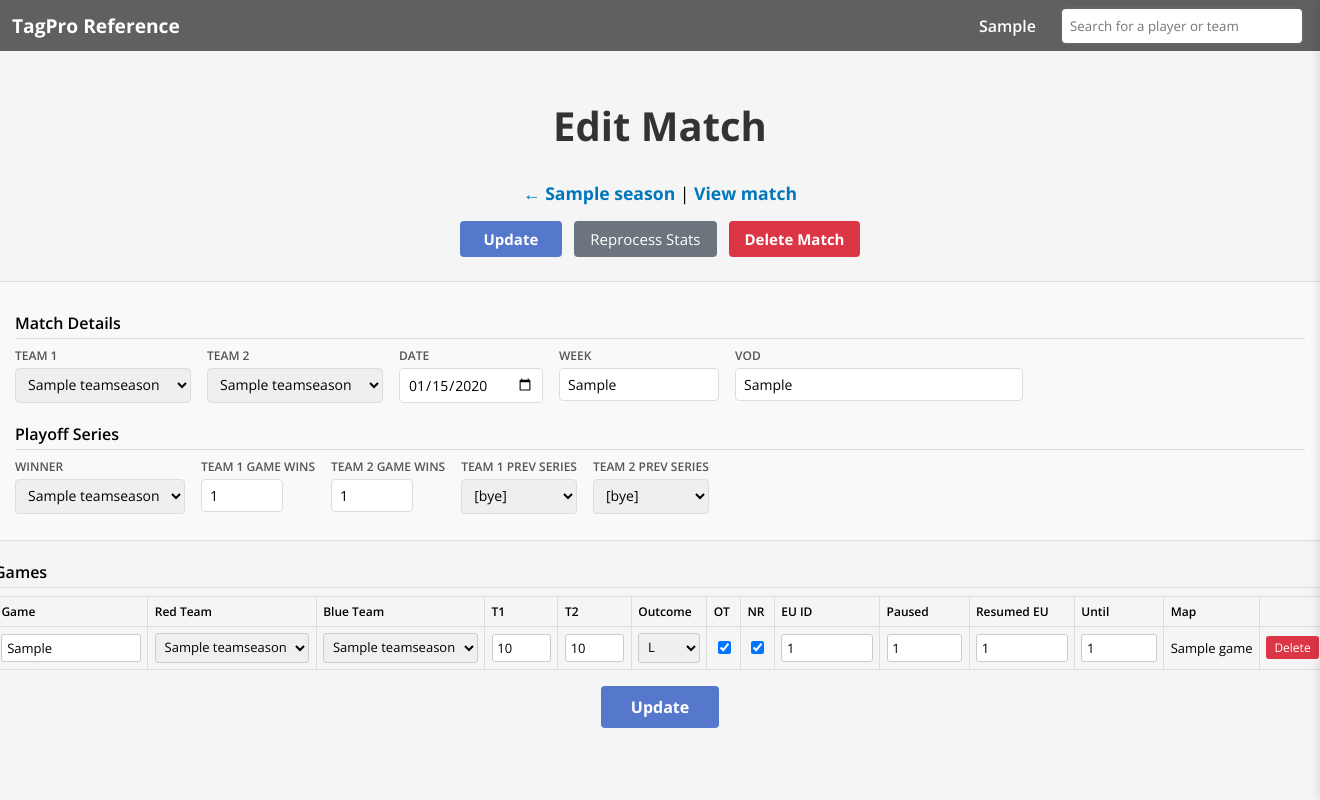
After one commit to Tumblewood/tagpro-reference, a Django app: page /edit/match/1/ in a window 1320 px wide. The commit adds this page. Run offline with Django 5.2, Linux system fonts and the light colour scheme; a user stored in the database is signed in; tables that the repository leaves empty hold one stand-in row (values such as "Sample post").

Commit message:
Add match editor

```diff
--- a/reference/models.py
+++ b/reference/models.py
@@ -270,7 +270,6 @@ class Game(models.Model):
         blank=True,
         help_text="If the game was paused and resumed later, the time (in ticks from the start of the resumed game) to count stats until",
     )
-    replay = models.CharField(max_length=100, unique=True, null=True, blank=True)
     map_name = models.CharField(max_length=255, null=True, blank=True)
     map_id = models.IntegerField(null=True, blank=True)
     red_team = models.ForeignKey(
--- /dev/null
+++ b/reference/templates/reference/edit_match.html
@@ -0,0 +1,371 @@
+{% extends "reference/base.html" %}
+{% load static %}
+{% load url_tags %}
+
+{% block title %}Edit Match - {{ match.team1.abbr }} vs {{ match.team2.abbr }} - TagPro Reference{% endblock %}
+
+{% block extra_css %}
+<link rel="stylesheet" href="{% static 'reference/styles/forms.css' %}">
+<style>
+.match-editor-actions {
+    display: flex;
+    gap: 0.75rem;
+    align-items: center;
+    margin-bottom: 1.5rem;
+    flex-wrap: wrap;
+}
+
+.match-editor-actions .btn-submit {
+    font-size: 0.9375rem;
+    padding: 0.5rem 1.5rem;
+}
+
+.match-editor-actions .btn-secondary,
+.match-editor-actions .btn-danger {
+    font-size: 0.9375rem;
+    padding: 0.5rem 1rem;
+}
+
+.match-fields {
+    display: flex;
+    flex-wrap: wrap;
+    gap: 1rem;
+    margin-bottom: 1.25rem;
+}
+
+.match-field {
+    display: flex;
+    flex-direction: column;
+    gap: 0.25rem;
+}
+
+.match-field label {
+    font-size: 0.75rem;
+    font-weight: 600;
+    color: #555;
+    text-transform: uppercase;
+}
+
+.match-field select,
+.match-field input {
+    padding: 0.375rem 0.5rem;
+    border: 1px solid #ddd;
+    border-radius: 4px;
+    font-size: 0.875rem;
+}
+
+.match-field select:focus,
+.match-field input:focus {
+    outline: none;
+    border-color: #57c;
+}
+
+.match-field-team { min-width: 11rem; }
+.match-field-date { width: 9rem; }
+.match-field-week { width: 10rem; }
+.match-field-vod  { width: 18rem; }
+
+.section-header-edit {
+    font-size: 1rem;
+    font-weight: 600;
+    margin: 1.25rem 0 0.5rem;
+    padding-bottom: 0.25rem;
+    border-bottom: 1px solid #ddd;
+}
+
+.games-scroll {
+    overflow-x: auto;
+    margin-bottom: 1rem;
+}
+
+.games-table {
+    border-collapse: collapse;
+    font-size: 0.8125rem;
+    white-space: nowrap;
+}
+
+.games-table th,
+.games-table td {
+    border: 1px solid #ddd;
+    padding: 0.375rem 0.4rem;
+    text-align: left;
+    vertical-align: middle;
+}
+
+.games-table th {
+    background: #f5f5f5;
+    font-weight: 600;
+    font-size: 0.75rem;
+}
+
+.games-table tbody tr:nth-child(even) { background: #f9f9f9; }
+.games-table tbody tr:hover { background: #e6f3ff; }
+
+.games-table input[type="text"],
+.games-table input[type="number"] {
+    padding: 0.25rem 0.3rem;
+    border: 1px solid #ccc;
+    border-radius: 3px;
+    font-size: 0.8125rem;
+}
+
+.games-table input[type="text"]:focus,
+.games-table input[type="number"]:focus {
+    outline: none;
+    border-color: #57c;
+}
+
+.games-table select {
+    padding: 0.25rem 0.3rem;
+    border: 1px solid #ccc;
+    border-radius: 3px;
+    font-size: 0.8125rem;
+}
+
+.games-table select:focus {
+    outline: none;
+    border-color: #57c;
+}
+
+.col-gim     { width: 8rem; }
+.col-team    { width: 9rem; }
+.col-score   { width: 3rem; }
+.col-outcome { width: 4.5rem; }
+.col-bool    { width: 3rem; text-align: center; }
+.col-eu      { width: 5rem; }
+.col-paused  { width: 4rem; }
+.col-map     { width: 8rem; }
+.col-del     { width: 4rem; text-align: center; }
+
+.btn-del-game {
+    background: #dc3545;
+    color: white;
+    border: none;
+    border-radius: 3px;
+    padding: 0.2rem 0.5rem;
+    font-size: 0.75rem;
+    cursor: pointer;
+}
+
+.btn-del-game:hover { background: #c82333; }
+
+.series-fields {
+    display: flex;
+    flex-wrap: wrap;
+    gap: 1rem;
+    margin-bottom: 1rem;
+}
+</style>
+{% endblock %}
+
+{% block content %}
+<h1 class="page-title">Edit Match</h1>
+
+<div class="page-info-primary">
+    <a href="{% url 'edit_season' season.id %}">← {{ season.name }}</a>
+    | <a href="{% url 'match_view' match.id %}">View match</a>
+</div>
+
+<!-- Action buttons — Update submits the main form below; others are their own forms -->
+<div class="match-editor-actions">
+    <button class="btn-submit" type="submit" form="update-form">Update</button>
+    <form method="post" style="display:contents">
+        {% csrf_token %}
+        <input type="hidden" name="action" value="reprocess">
+        <button class="btn-secondary" type="submit">Reprocess Stats</button>
+    </form>
+    <form method="post" style="display:contents">
+        {% csrf_token %}
+        <input type="hidden" name="action" value="delete_match">
+        <button class="btn-danger" type="submit" onclick="return confirm('Delete this match and all its games?')">Delete Match</button>
+    </form>
+</div>
+
+<!-- Main update form -->
+<form method="post" id="update-form">
+    {% csrf_token %}
+    <input type="hidden" name="action" value="update">
+
+    <div class="form-section">
+        <div class="section-header-edit">Match Details</div>
+        <div class="match-fields">
+            <div class="match-field match-field-team">
+                <label>Team 1</label>
+                <select name="team1_id">
+                    {% for team in teams %}
+                        <option value="{{ team.id }}" {% if team.id == match.team1.id %}selected{% endif %}>{{ team.name }}</option>
+                    {% endfor %}
+                </select>
+            </div>
+            <div class="match-field match-field-team">
+                <label>Team 2</label>
+                <select name="team2_id">
+                    {% for team in teams %}
+                        <option value="{{ team.id }}" {% if team.id == match.team2.id %}selected{% endif %}>{{ team.name }}</option>
+                    {% endfor %}
+                </select>
+            </div>
+            <div class="match-field match-field-date">
+                <label>Date</label>
+                <input type="date" name="date" value="{{ match.date|date:'Y-m-d' }}">
+            </div>
+            <div class="match-field match-field-week">
+                <label>Week</label>
+                <input type="text" name="week" value="{{ match.week }}">
+            </div>
+            <div class="match-field match-field-vod">
+                <label>VOD</label>
+                <input type="url" name="vod" value="{{ match.vod|default:'' }}">
+            </div>
+        </div>
+
+        {% if playoff_series %}
+        <div class="section-header-edit">Playoff Series</div>
+        <div class="series-fields">
+            <div class="match-field">
+                <label>Winner</label>
+                <select name="series_winner_id">
+                    <option value="">—</option>
+                    {% for team in teams %}
+                        <option value="{{ team.id }}" {% if playoff_series.winner_id == team.id %}selected{% endif %}>{{ team.name }}</option>
+                    {% endfor %}
+                </select>
+            </div>
+            <div class="match-field">
+                <label>Team 1 Game Wins</label>
+                <input type="number" name="series_team1_game_wins" value="{{ playoff_series.team1_game_wins|default:'' }}" style="width:4rem">
+            </div>
+            <div class="match-field">
+                <label>Team 2 Game Wins</label>
+                <input type="number" name="series_team2_game_wins" value="{{ playoff_series.team2_game_wins|default:'' }}" style="width:4rem">
+            </div>
+            <div class="match-field">
+                <label>Team 1 Prev Series</label>
+                <select name="series_team1_prev_id">
+                    <option value="">[bye]</option>
+                    {% for s in other_series %}
+                        <option value="{{ s.id }}" {% if playoff_series.team1_prev_series_id == s.id %}selected{% endif %}>
+                            {{ s.match.date|date:"n/j" }}: {{ s.match.team1.name }} vs {{ s.match.team2.name }}
+                        </option>
+                    {% endfor %}
+                </select>
+            </div>
+            <div class="match-field">
+                <label>Team 2 Prev Series</label>
+                <select name="series_team2_prev_id">
+                    <option value="">[bye]</option>
+                    {% for s in other_series %}
+                        <option value="{{ s.id }}" {% if playoff_series.team2_prev_series_id == s.id %}selected{% endif %}>
+                            {{ s.match.date|date:"n/j" }}: {{ s.match.team1.name }} vs {{ s.match.team2.name }}
+                        </option>
+                    {% endfor %}
+                </select>
+            </div>
+        </div>
+        {% endif %}
+    </div>
+
+    <div class="section-header-edit">Games</div>
+
+    <div class="games-scroll admin-table-container">
+        <table class="games-table">
+            <thead>
+                <tr>
+                    <th class="col-gim">Game</th>
+                    <th class="col-team">Red Team</th>
+                    <th class="col-team">Blue Team</th>
+                    <th class="col-score">T1</th>
+                    <th class="col-score">T2</th>
+                    <th class="col-outcome">Outcome</th>
+                    <th class="col-bool">OT</th>
+                    <th class="col-bool">NR</th>
+                    <th class="col-eu">EU ID</th>
+                    <th class="col-paused">Paused</th>
+                    <th class="col-eu">Resumed EU</th>
+                    <th class="col-paused">Until</th>
+                    <th class="col-map">Map</th>
+                    <th class="col-del"></th>
+                </tr>
+            </thead>
+            <tbody>
+                {% for game in games %}
+                <tr>
+                    <td class="col-gim">
+                        <input type="text" class="col-gim" name="game_{{ game.id }}_game_in_match" value="{{ game.game_in_match|default:'' }}">
+                    </td>
+                    <td class="col-team">
+                        <select name="game_{{ game.id }}_red_team_id">
+                            {% for team in teams %}
+                                <option value="{{ team.id }}" {% if game.red_team_id == team.id %}selected{% endif %}>{{ team.name }}</option>
+                            {% endfor %}
+                        </select>
+                    </td>
+                    <td class="col-team">
+                        <select name="game_{{ game.id }}_blue_team_id">
+                            {% for team in teams %}
+                                <option value="{{ team.id }}" {% if game.blue_team_id == team.id %}selected{% endif %}>{{ team.name }}</option>
+                            {% endfor %}
+                        </select>
+                    </td>
+                    <td class="col-score">
+                        <input type="number" name="game_{{ game.id }}_team1_score" value="{{ game.team1_score }}" style="width:3rem">
+                    </td>
+                    <td class="col-score">
+                        <input type="number" name="game_{{ game.id }}_team2_score" value="{{ game.team2_score }}" style="width:3rem">
+                    </td>
+                    <td class="col-outcome">
+                        <select name="game_{{ game.id }}_outcome">
+                            <option value="">—</option>
+                            {% for val, label in outcome_choices %}
+                                <option value="{{ val }}" {% if game.outcome == val %}selected{% endif %}>{{ val }}</option>
+                            {% endfor %}
+                        </select>
+                    </td>
+                    <td class="col-bool">
+                        <input type="checkbox" name="game_{{ game.id }}_had_ot" {% if game.had_ot %}checked{% endif %}>
+                    </td>
+                    <td class="col-bool">
+                        <input type="checkbox" name="game_{{ game.id }}_non_regulation" {% if game.non_regulation %}checked{% endif %}>
+                    </td>
+                    <td class="col-eu">
+                        <input type="number" name="game_{{ game.id }}_tagpro_eu" value="{{ game.tagpro_eu|default:'' }}" style="width:5rem">
+                    </td>
+                    <td class="col-paused">
+                        <input type="number" name="game_{{ game.id }}_paused_time" value="{{ game.paused_time|default:'' }}" style="width:4rem">
+                    </td>
+                    <td class="col-eu">
+                        <input type="number" name="game_{{ game.id }}_resumed_tagpro_eu" value="{{ game.resumed_tagpro_eu|default:'' }}" style="width:5rem">
+                    </td>
+                    <td class="col-paused">
+                        <input type="number" name="game_{{ game.id }}_resumed_stats_count_until" value="{{ game.resumed_stats_count_until|default:'' }}" style="width:4rem">
+                    </td>
+                    <td class="col-map">{{ game.map_name|default:"—" }}</td>
+                    <td class="col-del">
+                        <button type="button" class="btn-del-game"
+                            onclick="if(confirm('Delete this game?')) { document.getElementById('del-game-id').value='{{ game.id }}'; document.getElementById('del-game-form').submit(); }">
+                            Delete
+                        </button>
+                    </td>
+                </tr>
+                {% empty %}
+                <tr>
+                    <td colspan="14" style="text-align:center; color:#888;">No games in this match.</td>
+                </tr>
+                {% endfor %}
+            </tbody>
+        </table>
+    </div>
+
+    <div class="center" style="margin-top:1rem;">
+        <button class="btn-submit" type="submit">Update</button>
+    </div>
+</form>
+
+<!-- Hidden delete-game form (shared by all delete buttons) -->
+<form method="post" id="del-game-form" style="display:none">
+    {% csrf_token %}
+    <input type="hidden" name="action" value="delete_game">
+    <input type="hidden" name="game_id" id="del-game-id" value="">
+</form>
+
+{% endblock %}
--- a/reference/templates/reference/edit_season.html
+++ b/reference/templates/reference/edit_season.html
@@ -250,7 +250,7 @@ function changeSeason() {
                 </td>
                 {% if is_admin %}
                 <td class="center">
-                    <a href="/admin/reference/match/{{ item.match.id }}/change/" target="_blank">✎</a>
+                    <a href="{% url 'edit_match' item.match.id %}">✎</a>
                 </td>
                 {% endif %}
             </tr>
--- a/reference/templates/reference/match_view.html
+++ b/reference/templates/reference/match_view.html
@@ -17,7 +17,7 @@
         | Date: {{ match.date|date:"n/j" }}
         {% if match.vod %} | <a href="{{ match.vod }}" target="_blank">vod</a>{% endif %}
         {% if user.is_staff %}
-        | <a href="{% url 'admin:reference_match_change' match.id %}" target="_blank">Edit</a>
+        | <a href="{% url 'edit_match' match.id %}">Edit</a>
         {% endif %}
     </div>
 
@@ -26,7 +26,6 @@
         Map: {{ map_info.map_name }}
         {% if map_info.tagpro_eu_url %} | <a href="{{ map_info.tagpro_eu_url }}" target="_blank">tagpro.eu</a>{% endif %}
         {% if map_info.resumed_tagpro_eu_url %} | <a href="{{ map_info.resumed_tagpro_eu_url }}" target="_blank">part 2</a>{% endif %}
-        {% if map_info.replay %} | <a href="{{ map_info.replay }}" target="_blank">replay</a>{% endif %}
     </div>
     {% endif %}
 
--- a/reference/urls.py
+++ b/reference/urls.py
@@ -71,5 +71,6 @@ urlpatterns = [
         views.edit_season_by_name,
         name="edit_season_by_name",
     ),
+    path("edit/match/<int:match_id>/", views.edit_match, name="edit_match"),
     path("edit/logos/", views.edit_logos, name="edit_logos"),
 ]
--- a/reference/views.py
+++ b/reference/views.py
@@ -38,6 +38,7 @@ from reference.utils.stat_collection import (
     calculate_scar,
     infer_playoff_series,
     process_game_stats,
+    reprocess_match,
 )
 from reference.utils.data_correction import merge_players, merge_player_seasons
 from reference.models import (
@@ -48,6 +49,7 @@ from reference.models import (
     Match,
     PlayoffSeries,
     Game,
+    PlayerGameLog,
     League,
     Franchise,
     AwardType,
@@ -1342,7 +1344,6 @@ def match_view(req, match_id):
             "tagpro_eu_url": (
                 f"https://tagpro.eu/?match={game.tagpro_eu}" if game.tagpro_eu else None
             ),
-            "replay": game.replay,
         }
         if game.resumed_tagpro_eu:
             map_info["resumed_tagpro_eu_url"] = (
@@ -2227,6 +2228,224 @@ def edit_season(request, season_id):
     )
 
 
+REGULAR_SEASON_STANDING_POINTS = {
+    "W":   (3, 0),
+    "OTW": (2, 1),
+    "T":   (1, 1),
+    "OTL": (1, 2),
+    "L":   (0, 3),
+}
+
+PLAYOFF_STANDING_POINTS = {
+    "W":   (1, 0),
+    "OTW": (1, 0),
+    "T":   (0, 0),
+    "OTL": (0, 1),
+    "L":   (0, 1),
+}
+
+
+def _compute_standing_points(outcome, is_regular_season, game_in_match):
+    """
+    Return (team1_standing_points, team2_standing_points) for a game.
+    Half 2 and Overtime games return (None, None); their points are assigned
+    to Half 1 by set_multi_half_outcomes during update_standings.
+    """
+    if not outcome:
+        return None, None
+    if game_in_match and ("Half" in game_in_match or "Overtime" in game_in_match):
+        if "Half 1" not in game_in_match:
+            return None, None
+    table = REGULAR_SEASON_STANDING_POINTS if is_regular_season else PLAYOFF_STANDING_POINTS
+    return table.get(outcome, (None, None))
+
+
+def _parse_int_or_none(val):
+    try:
+        return int(val) if val and str(val).strip() else None
+    except (ValueError, TypeError):
+        return None
+
+
+def _cascade_match_team_changes(match, old_team1, old_team2, new_team1, new_team2):
+    if old_team1 != new_team1:
+        Game.objects.filter(match=match, red_team=old_team1).update(red_team=new_team1)
+        Game.objects.filter(match=match, blue_team=old_team1).update(blue_team=new_team1)
+        PlayerGameLog.objects.filter(game__match=match, team=old_team1).update(team=new_team1)
+    if old_team2 != new_team2:
+        Game.objects.filter(match=match, red_team=old_team2).update(red_team=new_team2)
+        Game.objects.filter(match=match, blue_team=old_team2).update(blue_team=new_team2)
+        PlayerGameLog.objects.filter(game__match=match, team=old_team2).update(team=new_team2)
+
+
+def _handle_edit_match_update(request, match):
+    post = request.POST
+    season = match.season
+
+    # Capture old teams before any changes
+    old_team1 = match.team1
+    old_team2 = match.team2
+
+    new_team1_id = post.get("team1_id")
+    new_team2_id = post.get("team2_id")
+    new_date_str = post.get("date", "").strip()
+    new_week = post.get("week", "").strip()
+    new_vod = post.get("vod", "").strip() or None
+
+    if new_team1_id:
+        match.team1 = TeamSeason.objects.get(id=new_team1_id, season=season)
+    if new_team2_id:
+        match.team2 = TeamSeason.objects.get(id=new_team2_id, season=season)
+    if new_date_str:
+        match.date = datetime.strptime(new_date_str, "%Y-%m-%d").date()
+    if new_week:
+        match.week = new_week
+    match.vod = new_vod
+    match.save()
+
+    _cascade_match_team_changes(match, old_team1, old_team2, match.team1, match.team2)
+
+    # Update PlayoffSeries if one exists
+    series = match.get_playoff_series()
+    if series:
+        winner_id = post.get("series_winner_id") or None
+        t1_prev_id = post.get("series_team1_prev_id") or None
+        t2_prev_id = post.get("series_team2_prev_id") or None
+        series.winner = TeamSeason.objects.get(id=winner_id) if winner_id else None
+        series.team1_prev_series = PlayoffSeries.objects.get(id=t1_prev_id) if t1_prev_id else None
+        series.team2_prev_series = PlayoffSeries.objects.get(id=t2_prev_id) if t2_prev_id else None
+        series.team1_game_wins = _parse_int_or_none(post.get("series_team1_game_wins"))
+        series.team2_game_wins = _parse_int_or_none(post.get("series_team2_game_wins"))
+        series.save()
+
+    is_regular_season = match.week.startswith("Week")
+
+    # Collect per-game updates
+    games = list(match.games.all())
+    game_updates = []
+    for game in games:
+        pk = game.pk
+        outcome = post.get(f"game_{pk}_outcome") or None
+        gim = post.get(f"game_{pk}_game_in_match", "").strip() or None
+        t1_sp, t2_sp = _compute_standing_points(outcome, is_regular_season, gim)
+        game_updates.append({
+            "game": game,
+            "game_in_match": gim,
+            "tagpro_eu": _parse_int_or_none(post.get(f"game_{pk}_tagpro_eu")),
+            "paused_time": _parse_int_or_none(post.get(f"game_{pk}_paused_time")),
+            "resumed_tagpro_eu": _parse_int_or_none(post.get(f"game_{pk}_resumed_tagpro_eu")),
+            "resumed_stats_count_until": _parse_int_or_none(post.get(f"game_{pk}_resumed_stats_count_until")),
+            "red_team_id": _parse_int_or_none(post.get(f"game_{pk}_red_team_id")),
+            "blue_team_id": _parse_int_or_none(post.get(f"game_{pk}_blue_team_id")),
+            "team1_score": _parse_int_or_none(post.get(f"game_{pk}_team1_score")) or 0,
+            "team2_score": _parse_int_or_none(post.get(f"game_{pk}_team2_score")) or 0,
+            "outcome": outcome,
+            "team1_standing_points": t1_sp,
+            "team2_standing_points": t2_sp,
+            "had_ot": bool(post.get(f"game_{pk}_had_ot")),
+            "non_regulation": bool(post.get(f"game_{pk}_non_regulation")),
+        })
+
+    # Two-phase update to avoid unique constraint violations on game_in_match, tagpro_eu,
+    # and resumed_tagpro_eu during intermediate states
+    with transaction.atomic():
+        for gu in game_updates:
+            g = gu["game"]
+            g.game_in_match = f"__tmp_{g.pk}__"
+            g.tagpro_eu = None
+            g.resumed_tagpro_eu = None
+        Game.objects.bulk_update(
+            [gu["game"] for gu in game_updates],
+            ["game_in_match", "tagpro_eu", "resumed_tagpro_eu"],
+        )
+
+        for gu in game_updates:
+            g = gu["game"]
+            g.game_in_match = gu["game_in_match"]
+            g.tagpro_eu = gu["tagpro_eu"]
+            g.paused_time = gu["paused_time"]
+            g.resumed_tagpro_eu = gu["resumed_tagpro_eu"]
+            g.resumed_stats_count_until = gu["resumed_stats_count_until"]
+            if gu["red_team_id"]:
+                g.red_team_id = gu["red_team_id"]
+            if gu["blue_team_id"]:
+                g.blue_team_id = gu["blue_team_id"]
+            g.team1_score = gu["team1_score"]
+            g.team2_score = gu["team2_score"]
+            g.outcome = gu["outcome"]
+            g.team1_standing_points = gu["team1_standing_points"]
+            g.team2_standing_points = gu["team2_standing_points"]
+            g.had_ot = gu["had_ot"]
+            g.non_regulation = gu["non_regulation"]
+        Game.objects.bulk_update(
+            [gu["game"] for gu in game_updates],
+            [
+                "game_in_match", "tagpro_eu", "paused_time", "resumed_tagpro_eu",
+                "resumed_stats_count_until", "red_team", "blue_team",
+                "team1_score", "team2_score", "outcome",
+                "team1_standing_points", "team2_standing_points", "had_ot", "non_regulation",
+            ],
+        )
+
+    update_standings(season)
+    infer_playoff_series(season)
+
+
+@data_entry_required
+def edit_match(request, match_id):
+    match = get_object_or_404(
+        Match.objects.select_related("season", "team1", "team2"), id=match_id
+    )
+    season = match.season
+
+    if request.method == "POST":
+        action = request.POST.get("action")
+        try:
+            if action == "update":
+                _handle_edit_match_update(request, match)
+                messages.success(request, "Match updated.")
+            elif action == "delete_game":
+                game_id = request.POST.get("game_id")
+                game = Game.objects.get(id=game_id, match=match)
+                label = game.game_in_match or str(game.id)
+                game.delete()
+                messages.success(request, f"Deleted {label}.")
+            elif action == "delete_match":
+                match.delete()
+                messages.success(request, "Match deleted.")
+                return redirect("edit_season", season_id=season.id)
+            elif action == "reprocess":
+                reprocess_match(match)
+                messages.success(request, "Stats reprocessed.")
+        except Exception as e:
+            messages.error(request, f"Error: {str(e)}")
+        return redirect("edit_match", match_id=match_id)
+
+    games = match.games.order_by("game_in_match").select_related("red_team__franchise", "blue_team__franchise")
+    teams = TeamSeason.objects.filter(season=season).order_by("name")
+    playoff_series = match.get_playoff_series()
+    other_series = (
+        PlayoffSeries.objects.filter(match__season=season)
+        .exclude(match=match)
+        .select_related("match__team1", "match__team2")
+        .order_by("match__date")
+    )
+
+    return render(
+        request,
+        "reference/edit_match.html",
+        {
+            "match": match,
+            "season": season,
+            "games": games,
+            "teams": teams,
+            "playoff_series": playoff_series,
+            "other_series": other_series,
+            "outcome_choices": Game.OUTCOMES,
+        },
+    )
+
+
 @full_data_permissions_required
 def edit_logos(request):
     """Edit logos view for managing franchise logos."""
```
Also changed, not shown: reference/utils/data_entry.py (+8 -2 lines), reference/utils/stat_collection.py (+11 -0 lines), reference/migrations/0029_remove_game_replay.py (added).
